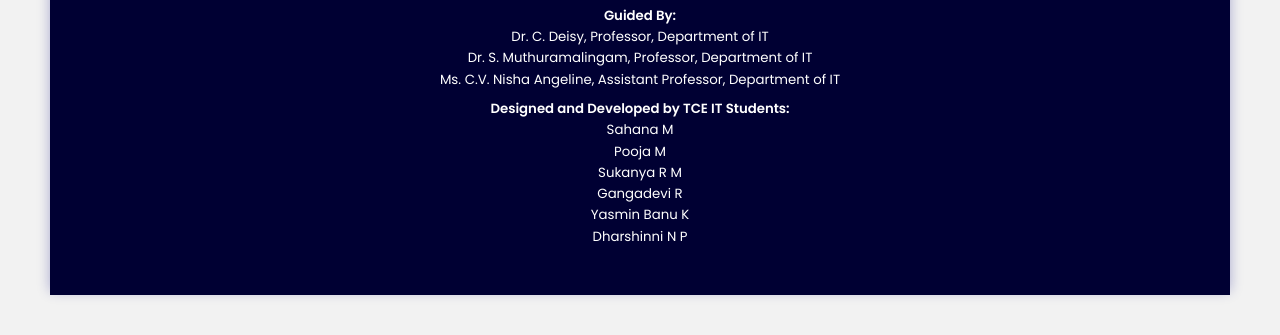
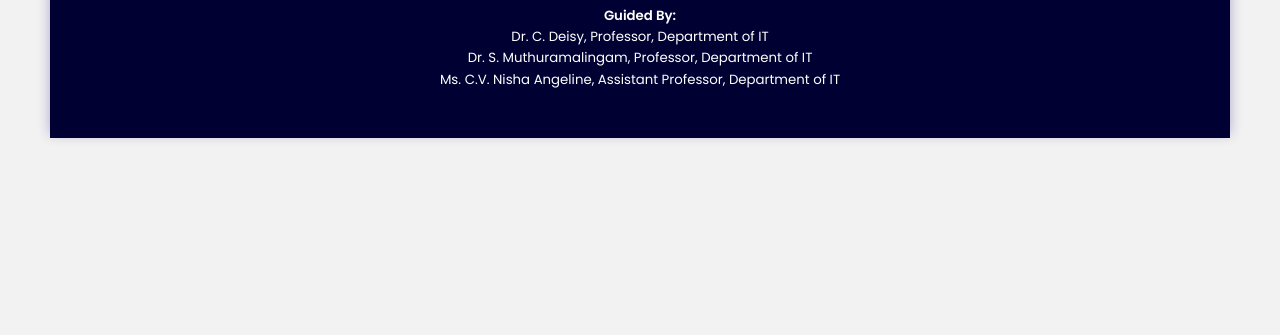
Before and after one commit to Sahana-M638/MECT_CONF_WEB, a plain HTML site: page index.html in a window 1280 px wide. Shown: the part 9760-10095 px from the top of the page. After the commit the page ends 9948 px from the top, so only its background shows below. Drawn offline with nearby package versions, Linux system fonts and the light colour scheme; files whose address does not match are found by name.

Commit message:
Update index.html

```diff
--- a/index.html
+++ b/index.html
@@ -1298,14 +1298,6 @@
         Ms. C.V. Nisha Angeline, Assistant Professor, Department of IT
       </p>
 
-      <p><b>Designed and Developed by TCE IT Students:</b><br>
-        Sahana M<br>
-        Pooja M<br>
-        Sukanya R M <br>
-        Gangadevi R<br>
-	Yasmin Banu K <br>
-	Dharshinni N P
-      </p>
     </div>
   </div>
 </footer>
```
